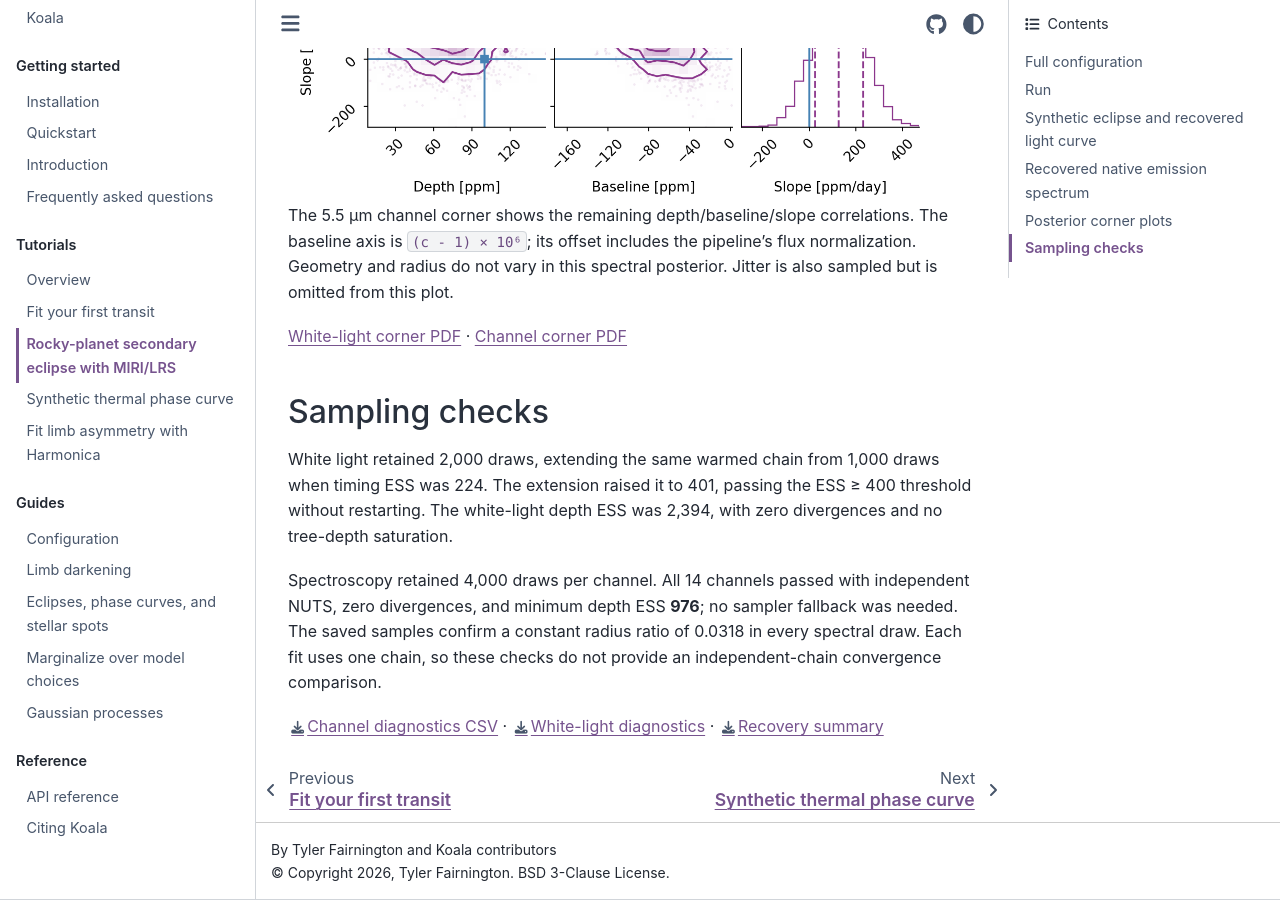
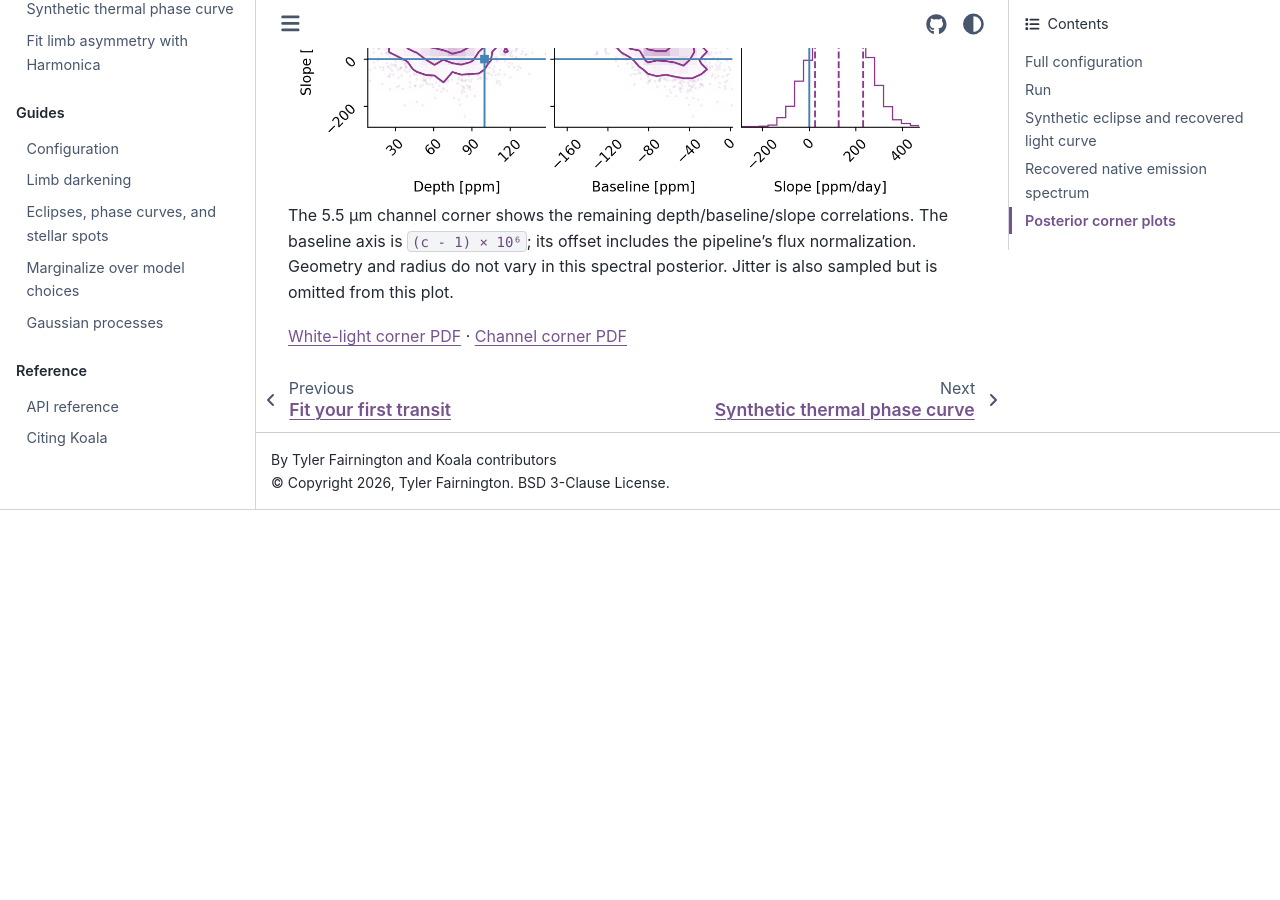
Before and after one commit to TylerFair/koala, a Sphinx documentation site: the page built from docs/tutorials/rocky_eclipse.md, in a window 1280 px wide and 900 px high, scrolled down 5197 px. Built offline with Sphinx 7.4.7 and the Sphinx Book theme 1.1.4, drawn with Linux system fonts in a browser that asks for light colours; after the commit the page ends 5707 px from its top, so only the background shows below that.

Commit message:
Remove sampling checks section from rocky eclipse tutorial

```diff
--- a/docs/tutorials/rocky_eclipse.md
+++ b/docs/tutorials/rocky_eclipse.md
@@ -177,20 +177,3 @@ spectral posterior. Jitter is also sampled but is omitted from this plot.
 
 [White-light corner PDF](../_static/rocky_eclipse/white_light_corner.pdf) ·
 [Channel corner PDF](../_static/rocky_eclipse/channel_corner.pdf)
-
-## Sampling checks
-
-White light retained 2,000 draws, extending the same warmed chain from
-1,000 draws when timing ESS was 224. The extension raised it to 401,
-passing the ESS ≥ 400 threshold without restarting. The white-light depth
-ESS was 2,394, with zero divergences and no tree-depth saturation.
-
-Spectroscopy retained 4,000 draws per channel. All 14 channels passed with
-independent NUTS, zero divergences, and minimum depth ESS **976**; no sampler
-fallback was needed. The saved samples confirm a constant radius ratio of
-0.0318 in every spectral draw. Each fit uses one chain, so these checks do
-not provide an independent-chain convergence comparison.
-
-[Channel diagnostics CSV](../_static/rocky_eclipse/channel_diagnostics.csv) ·
-[White-light diagnostics](../_static/rocky_eclipse/whitelight_diagnostics.json) ·
-[Recovery summary](../_static/rocky_eclipse/recovery.json)
```
